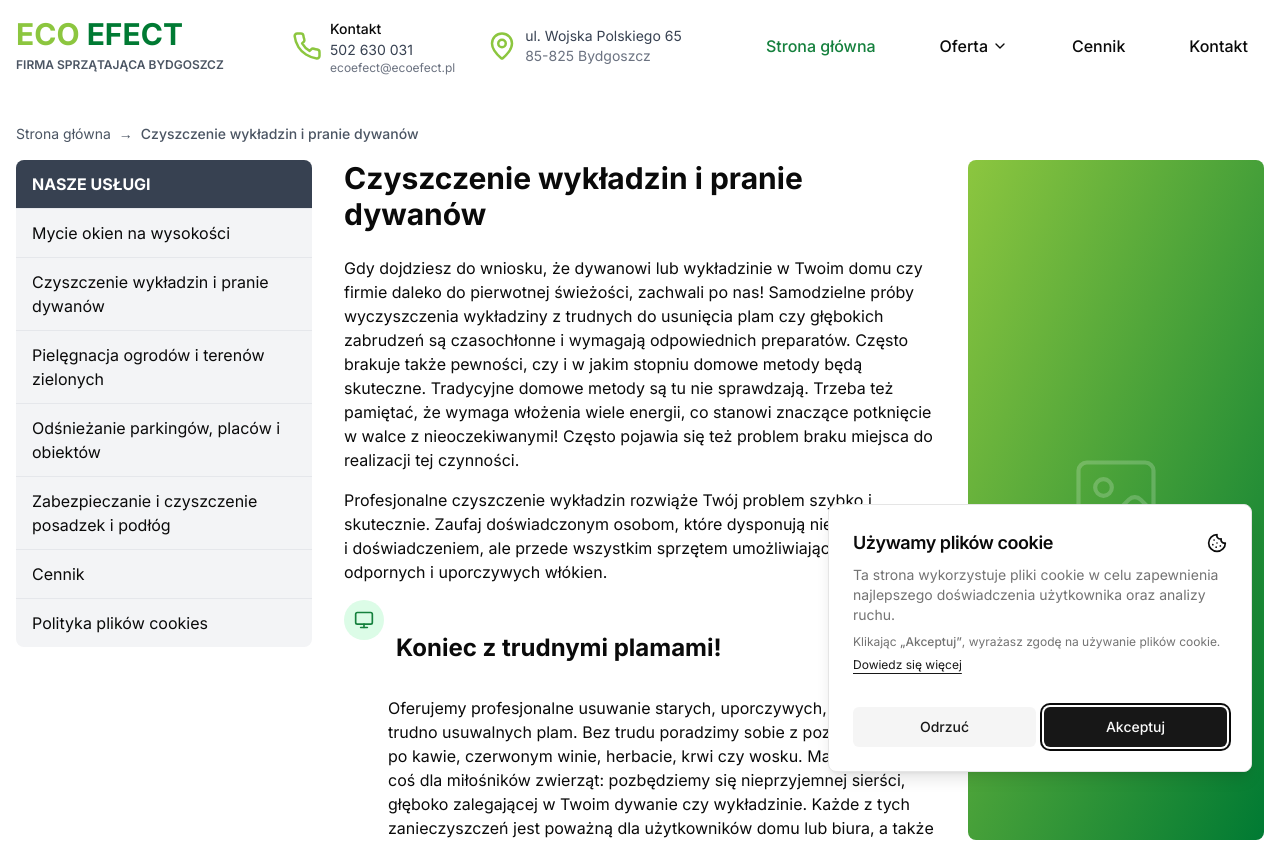
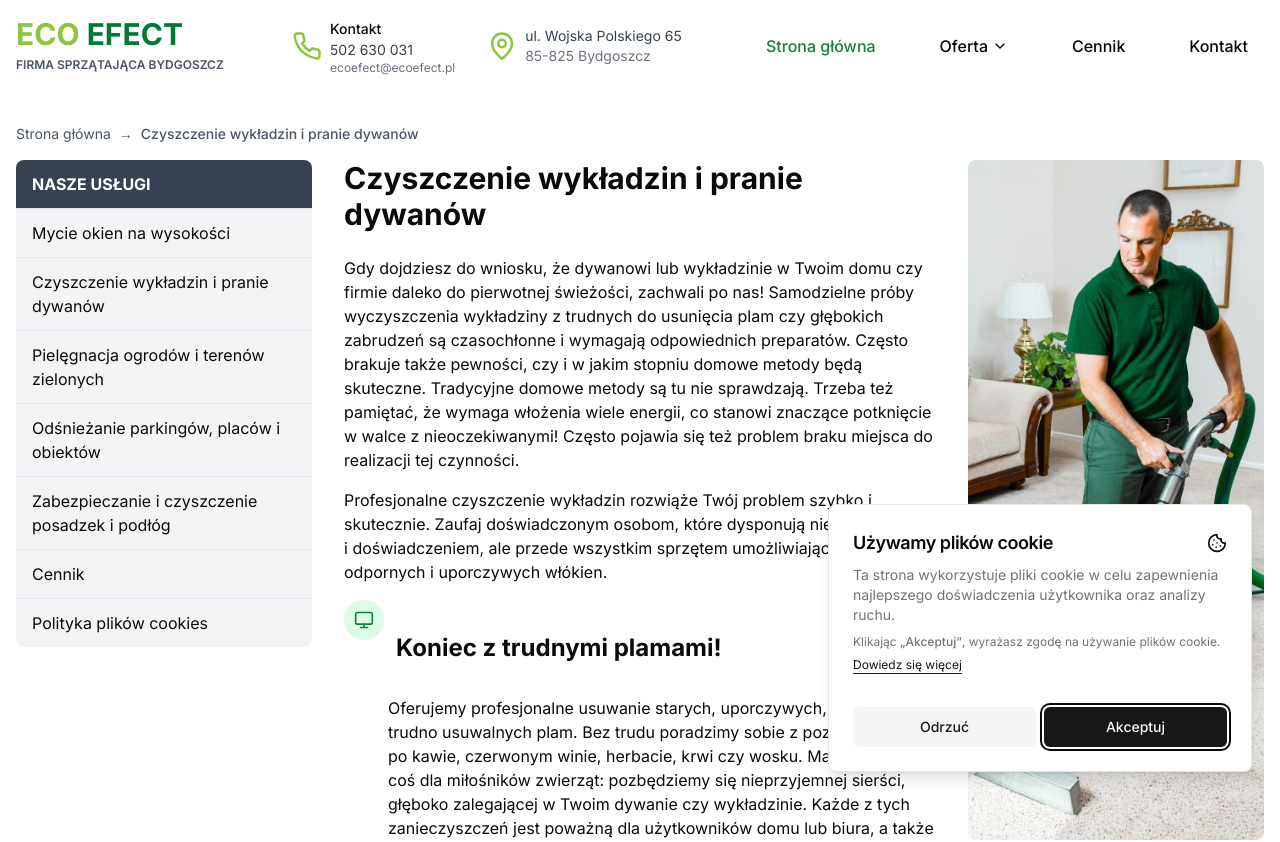
Before and after one commit to qu33rk/ecoefect-dev, a Next.js app: page /pranie-dywanow-i-wykladzin in a window 1280 px wide. Shown: the top 842 px of the page. Built offline with nearby package versions, Linux system fonts and the light colour scheme.

Commit message:
Update page.tsx

```diff
--- a/app/pranie-dywanow-i-wykladzin/page.tsx
+++ b/app/pranie-dywanow-i-wykladzin/page.tsx
@@ -60,6 +60,7 @@ export default function PranieDywanowPage() {
       <ServiceLayout
         title="Czyszczenie wykładzin i pranie dywanów"
         pageName="Czyszczenie wykładzin i pranie dywanów"
+        imageUrl="/czyszczenie-dywanu.jpg"
       >
         <div className="prose max-w-none">
           <p className="mb-6">
```
